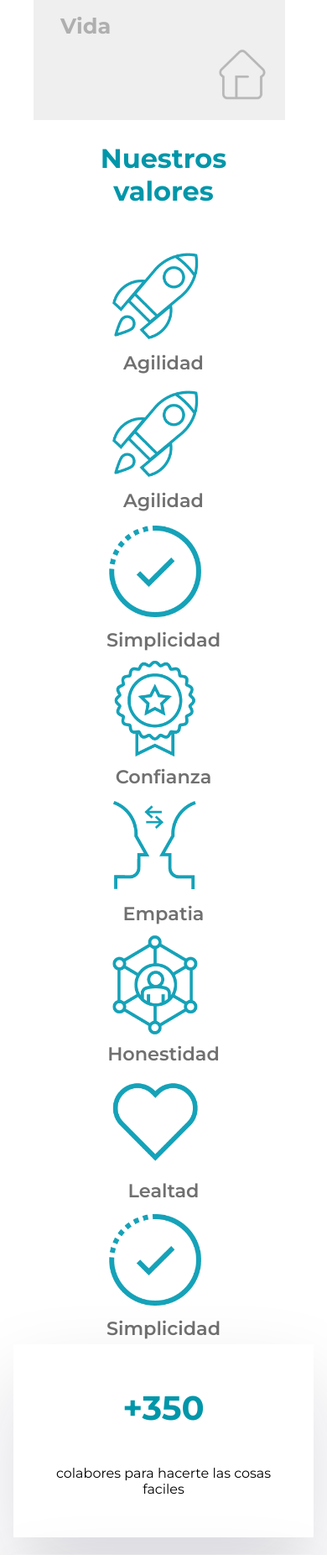
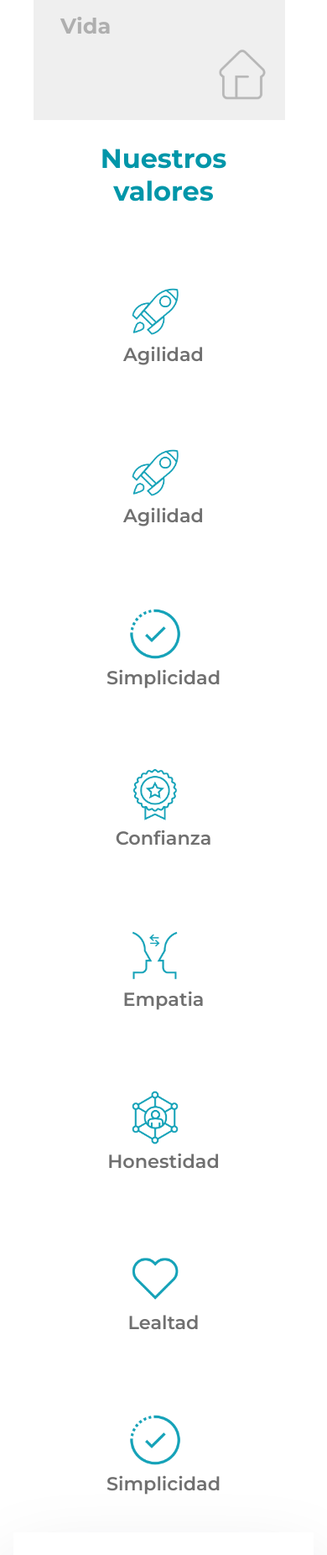
Before and after one commit to Guillef33/qualia-landings, a PHP site: page /quienes-somos/index.php in a window 390 px wide. Shown: the part 2349-4201 px from the top of the page at 84% size. Run offline with PHP 8.4, Linux system fonts and the light colour scheme; some libraries are stand-ins or nearby versions.

Commit message:
ajustes valores mobile

```diff
--- a/estilos-mobile.css
+++ b/estilos-mobile.css
@@ -69,7 +69,7 @@
     }
     .card-valores {
         text-align: center !important;
-        padding: 1em !important;
+        padding: 4em !important;
         margin-bottom: 4em;
 
      }
```
